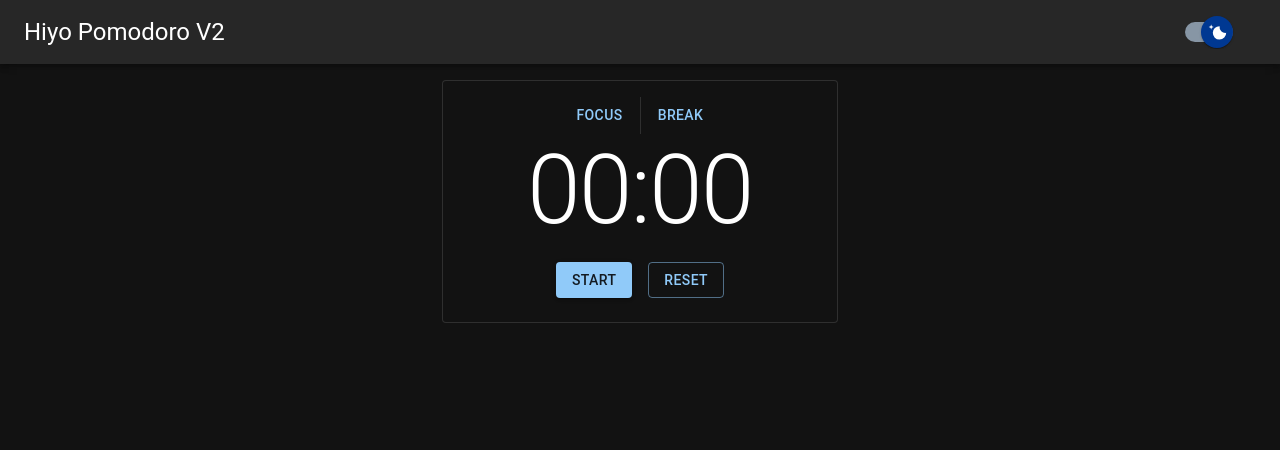
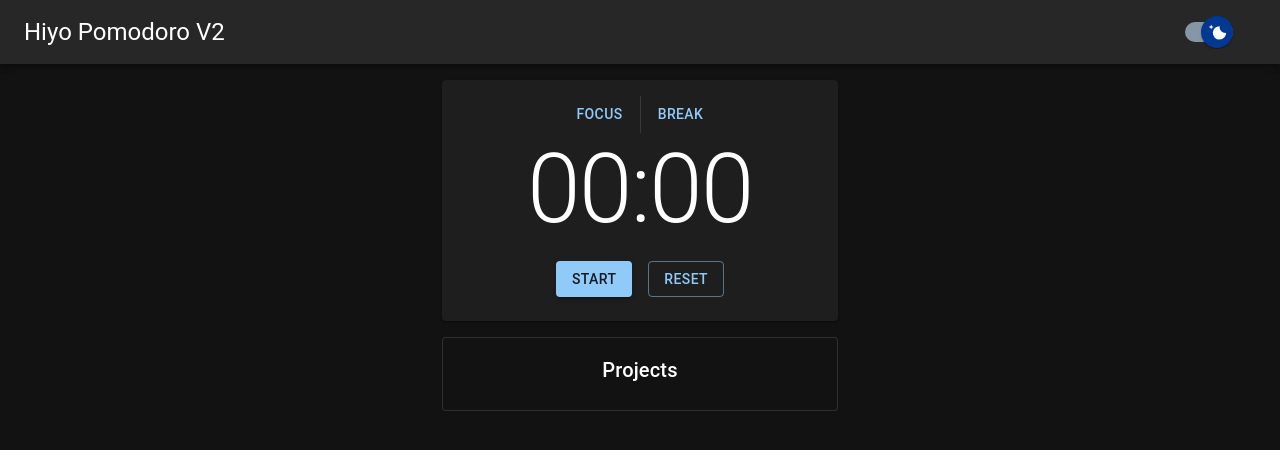
Before and after one commit to hiyodev/pomodoro-v2-app, a React (Vite) app: page / in a window 1280 px wide. Shown: the top 450 px of the page. Built offline with nearby package versions, Linux system fonts and the light colour scheme.

Commit message:
Clean up

```diff
--- a/src/components/Cards/TimerCard.tsx
+++ b/src/components/Cards/TimerCard.tsx
@@ -8,13 +8,12 @@ import {
   Stack,
   Typography,
 } from "@mui/material";
+import { ProjectList } from "../Projects/ProjectList";
 
-export interface Props {}
-
-export function TimerCard(props: Props) {
+export function TimerCard() {
   return (
     <Box mt={2} mb={2}>
-      <Card variant="outlined">
+      <Card>
         <CardContent
           sx={{
             display: "flex",
@@ -37,6 +36,7 @@ export function TimerCard(props: Props) {
           </Stack>
         </CardContent>
       </Card>
+      <ProjectList />
     </Box>
   );
 }
--- a/src/components/Projects/ProjectList.tsx
+++ b/src/components/Projects/ProjectList.tsx
@@ -1,19 +1,22 @@
+import { Box, Card, CardContent, Typography } from "@mui/material";
 import * as React from "react";
 
 // tsrpfc
 
-interface Props {
-  name: string;
-  age: number;
-  email: string;
-}
-
-export const ProjectList = (props: Props) => {
+export const ProjectList = () => {
   return (
-    <div>
-      <h1>{props.name}</h1>
-      <h1>{props.age}</h1>
-      <h1>{props.email}</h1>
-    </div>
+    <Box mt={2} mb={2}>
+      <Card variant="outlined">
+        <CardContent
+          sx={{
+            display: "flex",
+            flexDirection: "column",
+            alignItems: "center",
+          }}
+        >
+          <Typography variant="h6">Projects</Typography>
+        </CardContent>
+      </Card>
+    </Box>
   );
 };
```
